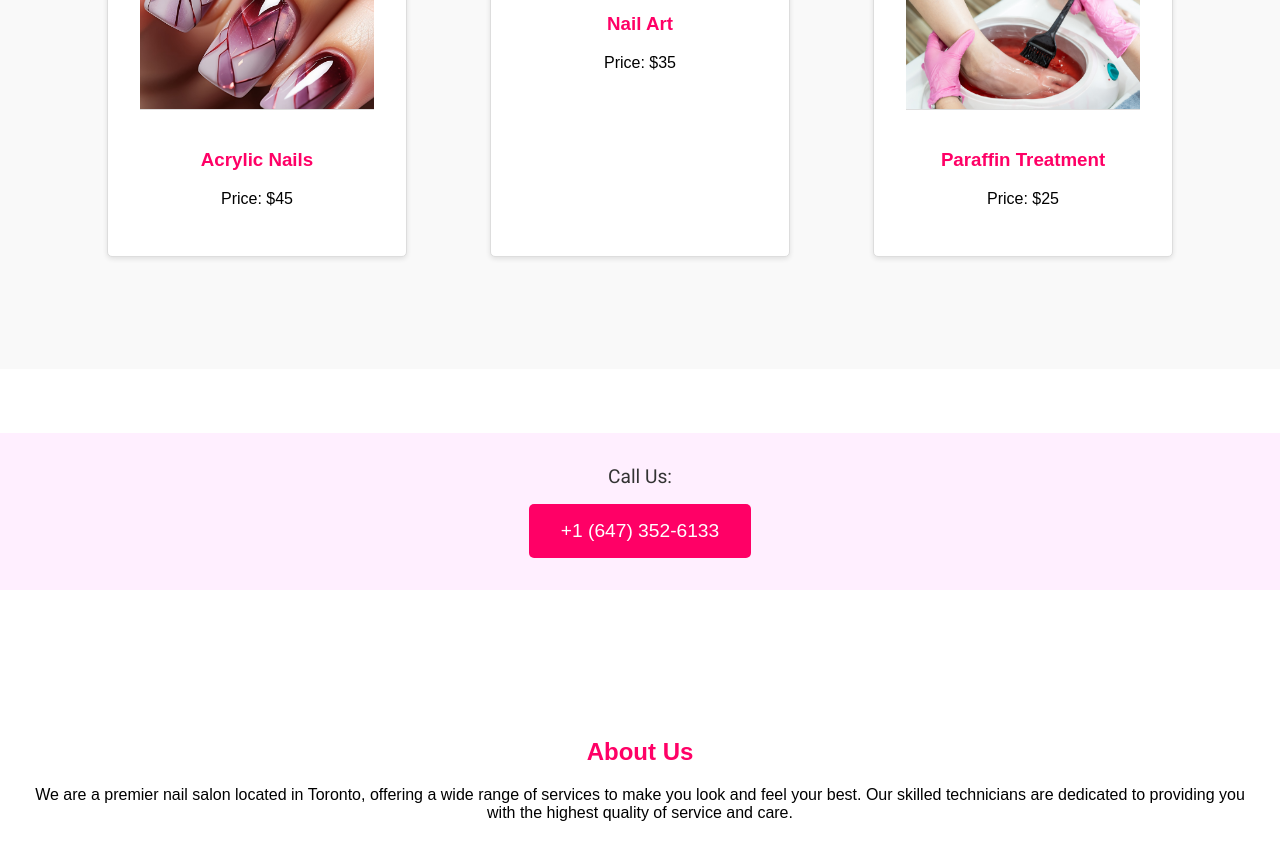
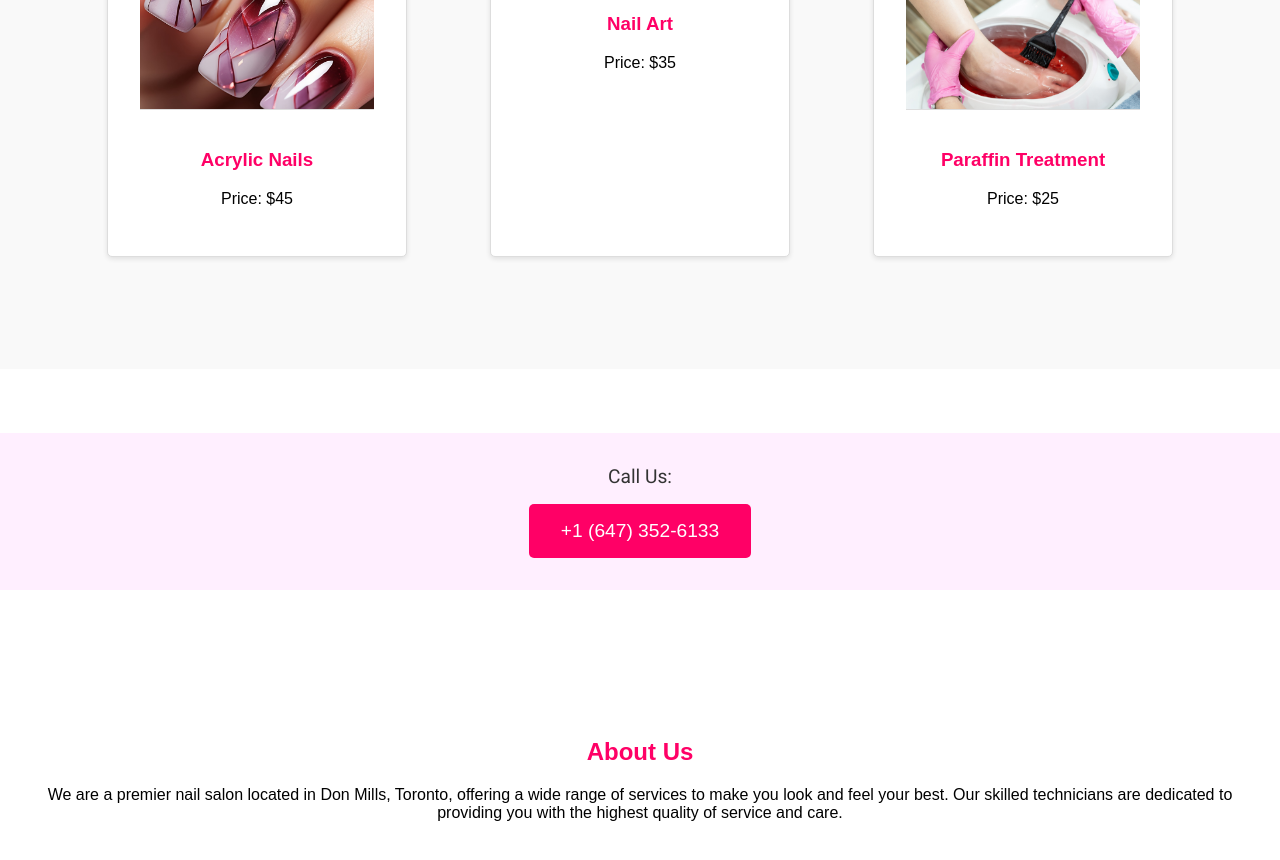
Before and after one commit to gentleman654/Soho-Nail-and-Spa, a plain HTML site: page index.html in a window 1280 px wide. Shown: the part 1240-2100 px from the top of the page. Drawn offline with Linux system fonts and the light colour scheme.

Commit message:
Update index.html

```diff
--- a/index.html
+++ b/index.html
@@ -78,7 +78,7 @@
     <section id="about">
       <h2 style="color: #ff0066">About Us</h2>
       <p class="apna-para">
-        We are a premier nail salon located in Toronto, offering a wide range of
+        We are a premier nail salon located in Don Mills, Toronto, offering a wide range of
         services to make you look and feel your best. Our skilled technicians
         are dedicated to providing you with the highest quality of service and
         care.
```
